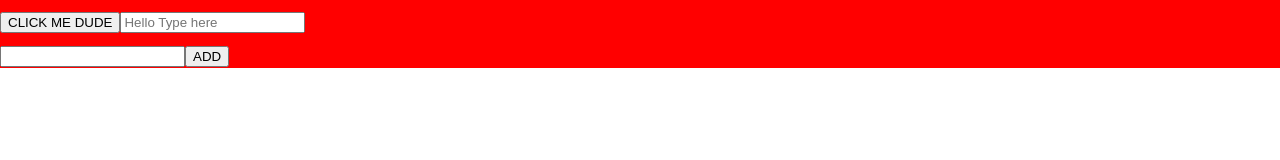
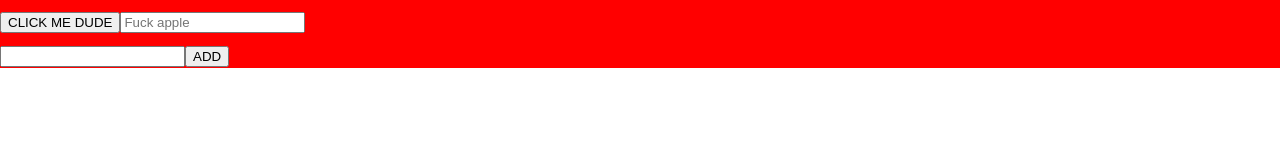
Before and after one commit to nitin-1926/React-Practice, a React (Create React App) app: page / in a window 1280 px wide. Shown: the top 160 px of the page. Built offline with nearby package versions, Linux system fonts and the light colour scheme.

Commit message:
Component Breakdown

```diff
--- a/src/App.js
+++ b/src/App.js
@@ -1,9 +1,10 @@
 import React from 'react';
 import './App.css';
+import Input from "./components/input"
 
 let z=122
 let p="AAA"
-let placeholder="Hello Type here"
+let placeholder="Fuck apple"
 let fgt = "CLICK ME DUDE"
 class App extends React.Component{
 a=0;
@@ -31,9 +32,10 @@ a=0;
     const {val:a,todo} = this.state;
     return (
       <div className={p}>
-        <div id={z}><button>{fgt}</button><input placeholder={placeholder}></input></div>
+        <div id={z}><button>{fgt}</button>
+        <Input placeholder={placeholder} /></div>
         <div>
-          <input value = {a} onChange = {this.handleInput} />
+          <Input value = {a} onChange = {this.handleInput} />
           <button onClick = {this.addList}>ADD</button>
         </div>
           <div>
--- /dev/null
+++ b/src/components/input/index.js
@@ -0,0 +1,7 @@
+import React from 'react';
+
+export default function(props){
+    return (
+        <input placeholder={props.placeholder} id={props.id} value={props.value} onChange={props.onChange} />
+    )
+}
```
